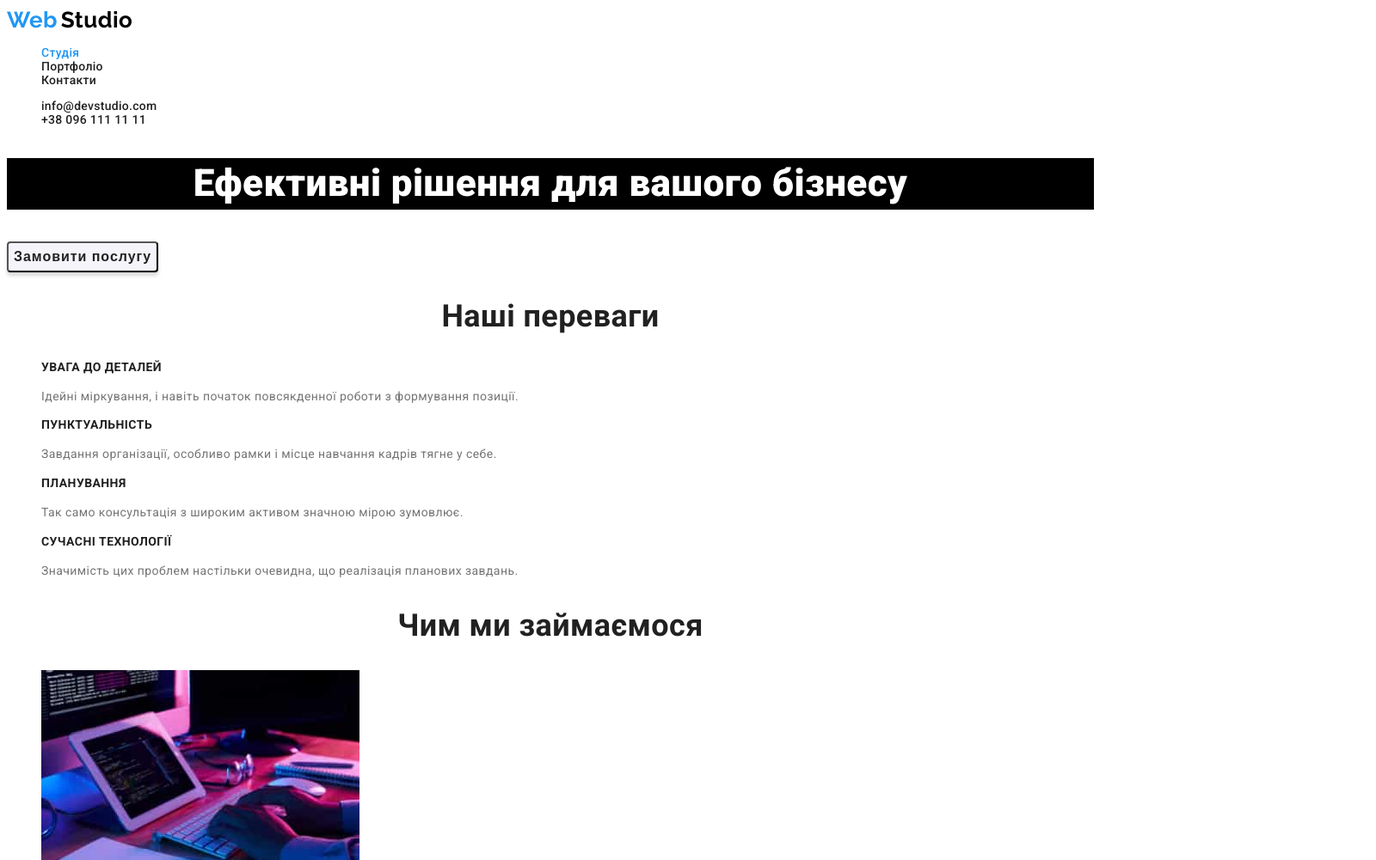
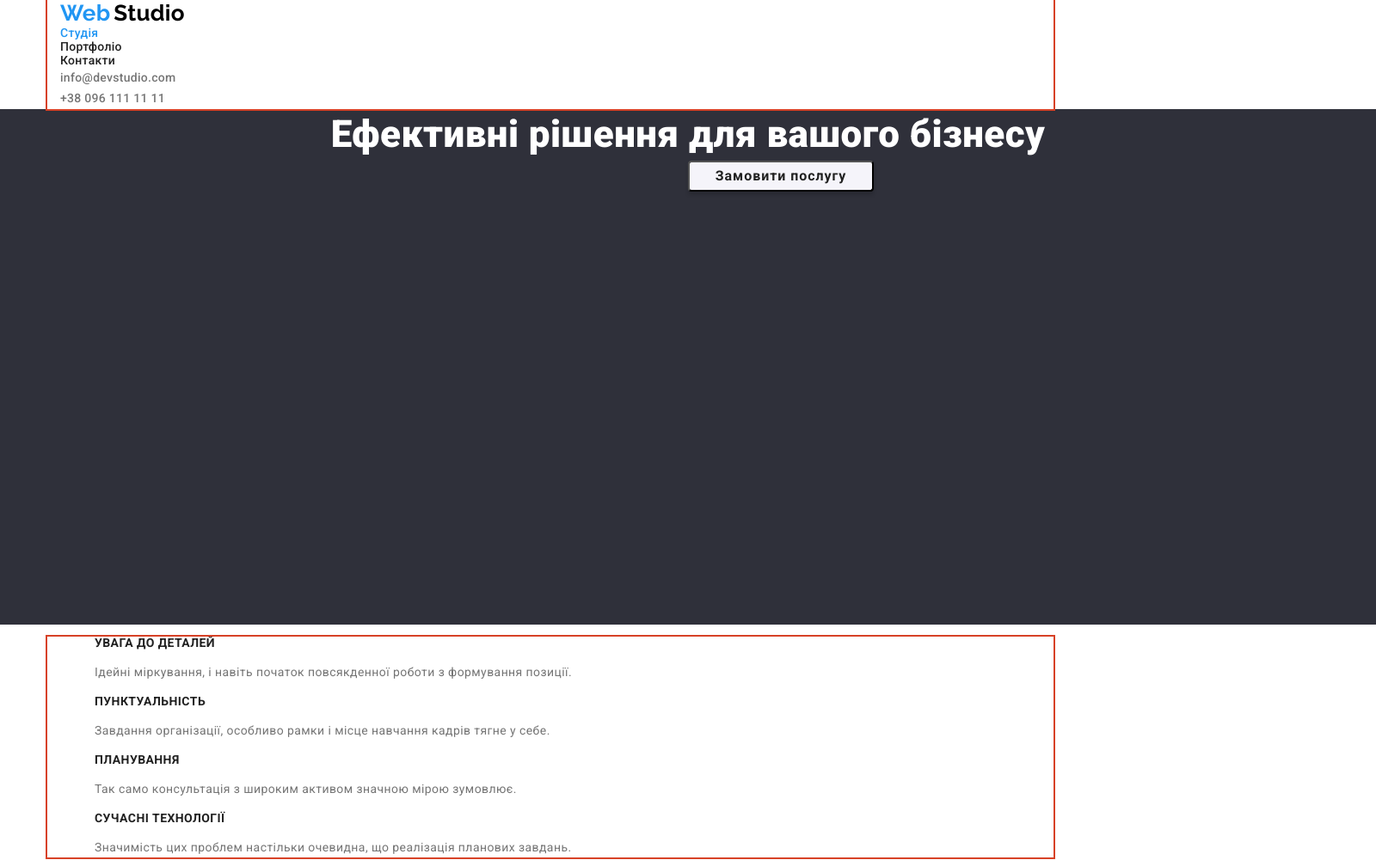
Before and after one commit to Molksy/goit-markup-hw-03, a plain HTML site: page index.html in a window 1280 px wide. Shown: the top 1001 px of the page at 86% size, 1600 px wide, since content can reach past the window. Drawn offline with nearby package versions, Linux system fonts and the light colour scheme.

Commit message:
add container

```diff
--- a/css/styles.css
+++ b/css/styles.css
@@ -36,9 +36,21 @@ body {
     background-color: var(--white-color);
 }
 
+.container{
+    margin-right: auto;
+    margin-left: auto;
+    width: 1170px;
+    padding-left: 15px;
+    padding-right: 15px;
+    outline: 2px solid rgb(215, 65, 38);
+
+}
+
 
 /* header */
+.page-header{
 
+}
              /* Logo */
 .logo-studio {
 
@@ -66,6 +78,25 @@ body {
     color:var(--title-text-color);
     text-decoration: none;
 }
+
+.nav-list{
+        padding: 0;
+        margin: 0;
+}
+
+.auth-nav{
+        padding: 0;
+        margin: 0;
+}
+
+.auth-nav-item {
+    font-weight: 500;
+    line-height: 1.14;
+    letter-spacing: 0.02em;
+    color:var(--main-text-color);
+    text-decoration: none;
+}
+
 .none-decoration {
     text-decoration: none;
     list-style: none;
@@ -81,26 +112,44 @@ body {
 }
 
             /* hero */
+.hero-section{
+    margin-right: auto;
+    margin-left: auto;
+    background-color: #2F303A;
+    height: 600px;
+    width: 1600px;
+    text-align: center;
+}
+
 .hero-header {
+    margin-top: 0;
+    margin-bottom: 0;
+
     font-weight: 900;
     font-size: 44px;
     line-height: 1.36;
-    text-align: center;
+
     color:var(--white-color);
-    background-color: #000;
-    /* временный фон, чтобы текст видно */
 }
 
 .hero-button {
+    display: inline-block;
+    position: absolute;
+    min-width: 216px;
+
+
     font-weight: 700;
     font-size: 16px;
     line-height: 1.88;
     align-items: center;
     text-align: center;
     letter-spacing: 0.06em;
+
     color:var(--title-text-color);
     background:var(--button-bcgcolor);
     box-shadow: 0px 4px 4px rgba(0, 0, 0, 0.15);
+
+
     border-radius: 4px;
     cursor: pointer;
 }
@@ -118,8 +167,20 @@ body {
     color:var(--main-text-color);
 }
 
-.our-benefits-mainheader,
-.what-are-wedoing-mainheader,
+.visually-hidden {
+    position: absolute;
+    width: 1px;
+    height: 1px;
+    margin: -1px;
+    border: 0;
+    padding: 0;
+    white-space: nowrap;
+    clip-path: inset(100%);
+    clip: rect(0 0 0 0);
+    overflow: hidden;
+}
+
+
 .ourteam-mainheader {
     font-weight: 700;
     font-size: 36px;
--- a/index.html
+++ b/index.html
@@ -5,32 +5,52 @@
     <meta http-equiv="X-UA-Compatible" content="IE=edge" />
     <meta name="viewport" content="width=device-width, initial-scale=1.0" />
     <title lang="en">WebStudio</title>
-    <link rel="preconnect" href="https://fonts.googleapis.com">
-    <link rel="preconnect" href="https://fonts.gstatic.com" crossorigin>
-    <link href="https://fonts.googleapis.com/css2?family=Raleway:wght@700&family=Roboto:wght@400;500;700;900&display=swap" rel="stylesheet">
+    <link rel="preconnect" href="https://fonts.googleapis.com" />
+    <link rel="preconnect" href="https://fonts.gstatic.com" crossorigin />
+    <link
+      href="https://fonts.googleapis.com/css2?family=Raleway:wght@700&family=Roboto:wght@400;500;700;900&display=swap"
+      rel="stylesheet"
+    />
+    <link
+      rel="stylesheet"
+      href="https://cdnjs.cloudflare.com/ajax/libs/modern-normalize/1.1.0/modern-normalize.min.css"
+    />
     <link rel="stylesheet" href="./css/styles.css" />
   </head>
 
   <body>
     <!-- Header -->
-    <header>
+    <header class="page-header">
+      <!-- Navigation -->
+      <div class="container">
+        <nav class="nav">
           <a href="./index.html" lang="en" class="none-decoration">
-        <span class="logo-web">Web</span> <span class="logo-studio">Studio</span>
+            <span class="logo-web">Web</span>
+            <span class="logo-studio">Studio</span>
           </a>
 
-      <!-- Navigation -->
-      <nav class="nav">
-        <ul class="none-decoration">
-          <li ><a href="./index.html" class=" nav nav-li current">Студія</a></li>
-          <li ><a href="./portfolio.html" class="nav nav-li">Портфоліо</a></li>
-          <li ><a href="./contacts.html" class="nav nav-li">Контакти</a></li>
+          <ul class="nav-list none-decoration">
+            <li>
+              <a href="./index.html" class="nav nav-li current">Студія</a>
+            </li>
+            <li><a href="./portfolio.html" class="nav nav-li">Портфоліо</a></li>
+            <li><a href="./contacts.html" class="nav nav-li">Контакти</a></li>
           </ul>
         </nav>
         <!-- Contacts -->
-      <ul class="nav none-decoration">
-        <li ><a href="mailto:info@devstudio.com" class="nav nav-li">info@devstudio.com</a></li>
-        <li ><a href="tel:+380961111111" class="nav nav-li">+38 096 111 11 11</a></li>
+        <ul class="auth-nav none-decoration">
+          <li>
+            <a href="mailto:info@devstudio.com" class="auth-nav-item nav-li"
+              >info@devstudio.com</a
+            >
+          </li>
+          <li>
+            <a href="tel:+380961111111" class="auth-nav-item nav-li"
+              >+38 096 111 11 11</a
+            >
+          </li>
         </ul>
+      </div>
     </header>
 
     <main>
@@ -42,39 +62,44 @@
 
       <!-- Our benefits -->
       <section class="our-benefits">
-      <h2 class="our-benefits-mainheader">Наші переваги</h2>
+        <div class="container">
+          <h2 class="visually-hidden">Наші переваги</h2>
           <ul class="none-decoration">
             <li>
               <h3 class="our-benefits-header">УВАГА ДО ДЕТАЛЕЙ</h3>
               <p>
-            Ідейні міркування, і навіть початок повсякденної роботи з формування
-            позиції.
+                Ідейні міркування, і навіть початок повсякденної роботи з
+                формування позиції.
               </p>
             </li>
             <li>
               <h3 class="our-benefits-header">ПУНКТУАЛЬНІСТЬ</h3>
               <p>
-            Завдання організації, особливо рамки і місце навчання кадрів тягне у
-            себе.
+                Завдання організації, особливо рамки і місце навчання кадрів
+                тягне у себе.
               </p>
             </li>
             <li>
               <h3 class="our-benefits-header">ПЛАНУВАННЯ</h3>
-          <p>Так само консультація з широким активом значною мірою зумовлює.</p>
+              <p>
+                Так само консультація з широким активом значною мірою зумовлює.
+              </p>
             </li>
             <li>
               <h3 class="our-benefits-header">СУЧАСНІ ТЕХНОЛОГІЇ</h3>
               <p>
-            Значимість цих проблем настільки очевидна, що реалізація планових
-            завдань.
+                Значимість цих проблем настільки очевидна, що реалізація
+                планових завдань.
               </p>
             </li>
           </ul>
+        </div>
       </section>
 
       <!-- What are we doing -->
-    <section >
-      <h2 class="what-are-wedoing-mainheader">Чим ми займаємося</h2>
+      <section>
+        <div class="container">
+          <h2 class="visually-hidden">Чим ми займаємося</h2>
           <ul class="none-decoration">
             <li>
               <img
@@ -90,12 +115,16 @@
                 width="370"
               />
             </li>
-        <li><img src="./images/box3.jpg" alt="Color palette" width="370" /></li>
+            <li>
+              <img src="./images/box3.jpg" alt="Color palette" width="370" />
+            </li>
           </ul>
+        </div>
       </section>
 
       <!-- Our team -->
       <section>
+        <div class="container">
           <h2 class="what-are-wedoing-mainheader">Наша команда</h2>
           <ul class="none-decoration">
             <li>
@@ -108,7 +137,11 @@
               <p class="ourteam-paragraph">Product Designer</p>
             </li>
             <li>
-          <img src="./images/olharepina.jpg" alt="Ольга Рєпіна" width="270" />
+              <img
+                src="./images/olharepina.jpg"
+                alt="Ольга Рєпіна"
+                width="270"
+              />
               <h3 class="ourteam-header">Ольга Рєпіна</h3>
               <p class="ourteam-paragraph">Frontend Developer</p>
             </li>
@@ -131,20 +164,37 @@
               <p class="ourteam-paragraph">UI Designer</p>
             </li>
           </ul>
+        </div>
       </section>
     </main>
 
     <!-- footer -->
     <footer>
       <a href="./index.html" lang="en" class="none-decoration">
-        <span class="logo-web">Web</span> <span class="logo-studio">Studio</span>
+        <span class="logo-web">Web</span>
+        <span class="logo-studio">Studio</span>
       </a>
       <address>
         <ul class="none-decoration">
-          <li> <a href="https://www.google.com/maps/place/Lesi+Ukrainky+Blvd,+26,+Kyiv,+02000/data=!4m2!3m1!1s0x40d4cf0e033ecbe9:0x57a4dffefec77da0?sa=X&ved=2ahUKEwjosMeG7K_7AhXUFXcKHTLXCVEQ8gF6BAgJEAE"
-            class="footer-realadress" target="_blank" rel="noopener noreferrer nofollow">м. Київ, пр-т Лесі Українки, 26</a></li>
-          <li ><a href="mailto:info@devstudio.com" class="nav nav-li">info@devstudio.com</a></li>
-          <li ><a href="tel:+380961111111" class="nav nav-li">+38 096 111 11 11</a></li>
+          <li>
+            <a
+              href="https://www.google.com/maps/place/Lesi+Ukrainky+Blvd,+26,+Kyiv,+02000/data=!4m2!3m1!1s0x40d4cf0e033ecbe9:0x57a4dffefec77da0?sa=X&ved=2ahUKEwjosMeG7K_7AhXUFXcKHTLXCVEQ8gF6BAgJEAE"
+              class="footer-realadress"
+              target="_blank"
+              rel="noopener noreferrer nofollow"
+              >м. Київ, пр-т Лесі Українки, 26</a
+            >
+          </li>
+          <li>
+            <a href="mailto:info@devstudio.com" class="auth-nav-item nav-li"
+              >info@devstudio.com</a
+            >
+          </li>
+          <li>
+            <a href="tel:+380961111111" class="auth-nav-item nav-li"
+              >+38 096 111 11 11</a
+            >
+          </li>
         </ul>
       </address>
     </footer>
```
Lines whose indentation alone changed are shown as unchanged.
